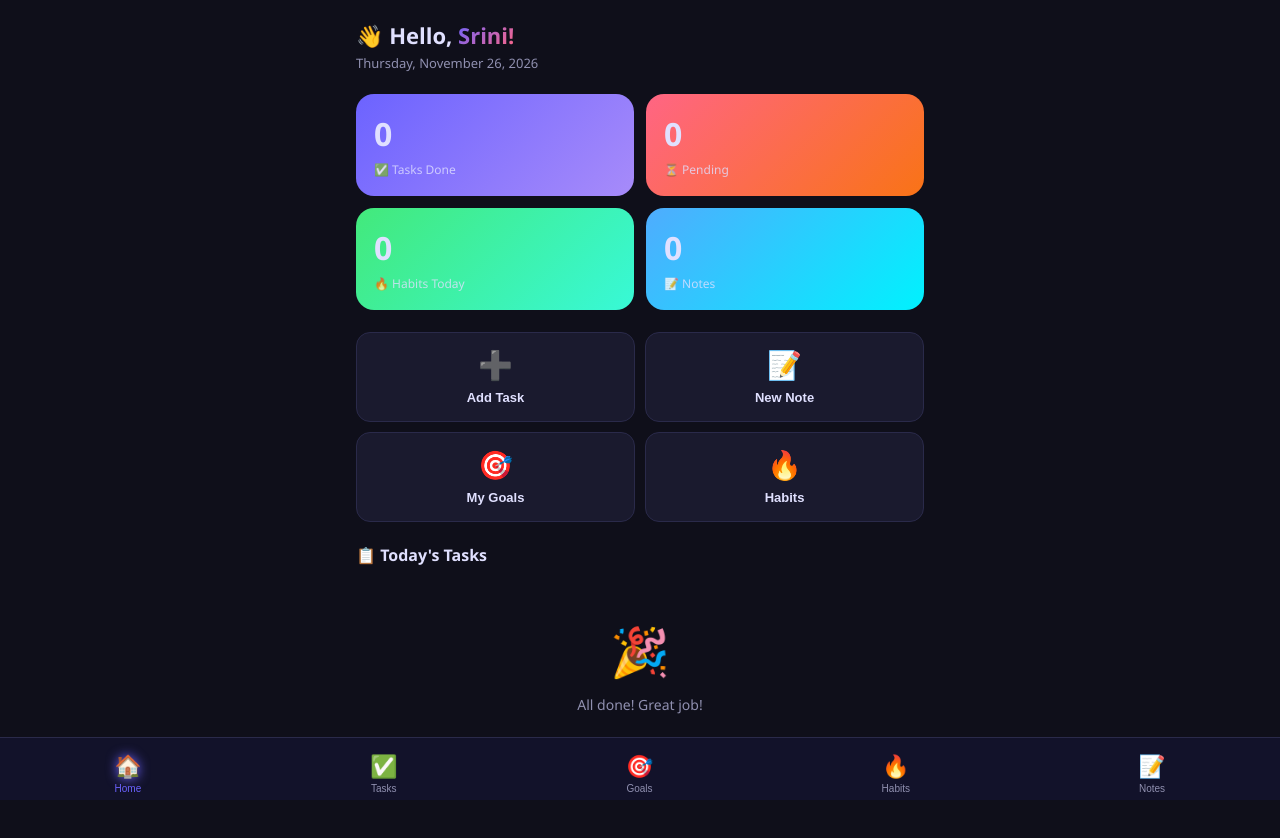
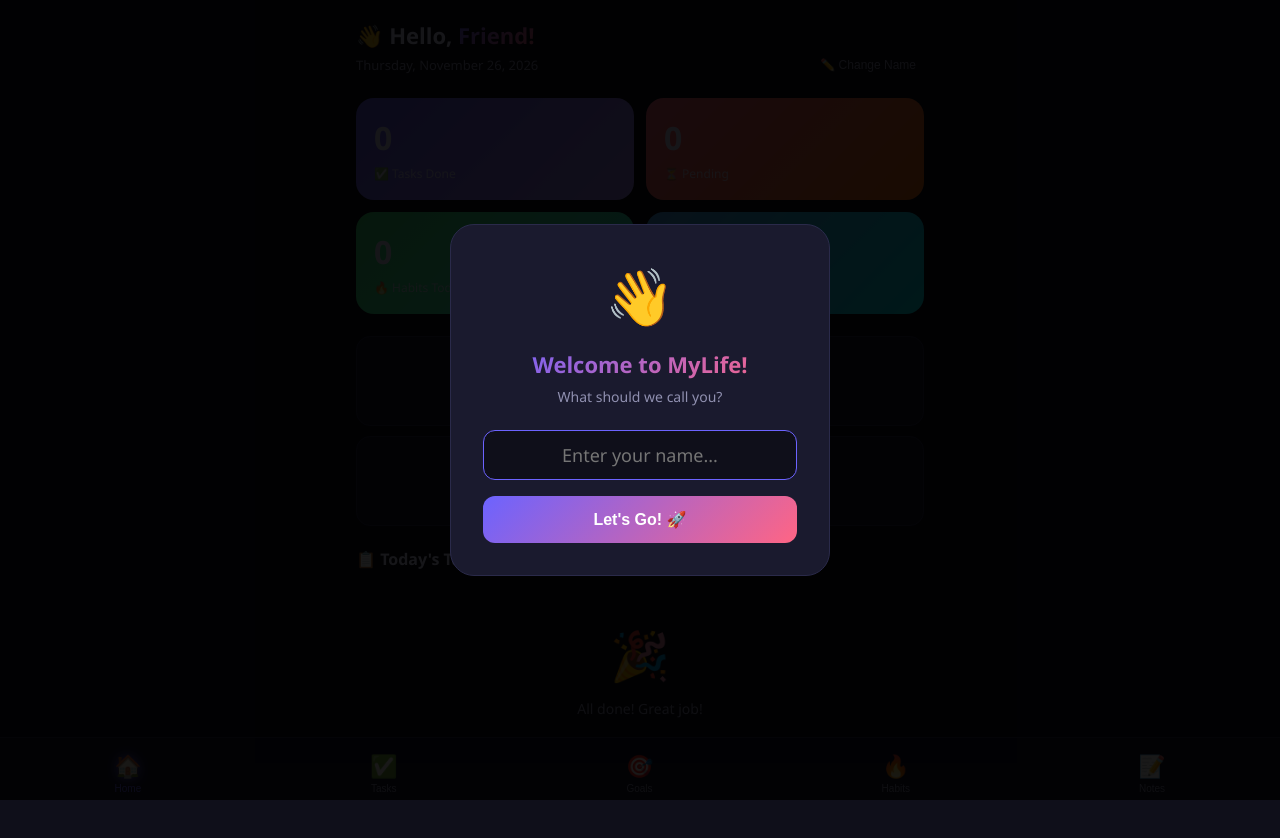
Before and after one commit to srinivasan-periyasamy/mylife-app, a plain HTML site: page index.html in a window 1280 px wide. Drawn offline with Linux system fonts and the light colour scheme.

Commit message:
Refactor CSS for improved formatting and structure

```diff
--- a/index.html
+++ b/index.html
@@ -63,7 +63,7 @@
 
   /* HOME */
   .home-greeting { font-size: 22px; font-weight: 800; margin-bottom: 4px; }
-  .home-date { color: var(--sub); font-size: 13px; margin-bottom: 22px; }
+  .home-date { color: var(--sub); font-size: 13px; }
   .stats-grid { display: grid; grid-template-columns: 1fr 1fr; gap: 12px; margin-bottom: 22px; }
   .stat-card { border-radius: var(--radius); padding: 18px; display: flex; flex-direction: column; gap: 6px; }
   .stat-card .num { font-size: 32px; font-weight: 900; }
@@ -105,8 +105,7 @@
   .task-add-form .row select { flex: 1; }
 
   /* GOALS */
-  .goal-card { background: var(--card); border-radius: var(--radius); padding: 18px; margin-bottom: 14px;
-    border: 1.5px solid #2a2a4a; }
+  .goal-card { background: var(--card); border-radius: var(--radius); padding: 18px; margin-bottom: 14px; border: 1.5px solid #2a2a4a; }
   .goal-header { display: flex; justify-content: space-between; align-items: flex-start; margin-bottom: 10px; }
   .goal-title { font-size: 17px; font-weight: 700; }
   .goal-cat { font-size: 11px; padding: 3px 10px; border-radius: 20px; font-weight: 700; }
@@ -117,7 +116,6 @@
   .progress-bar { height: 8px; background: #2a2a4a; border-radius: 10px; overflow: hidden; margin: 10px 0; }
   .progress-fill { height: 100%; border-radius: 10px; transition: width .5s; }
   .goal-footer { display: flex; justify-content: space-between; align-items: center; font-size: 12px; color: var(--sub); }
-  .goal-actions { display: flex; gap: 8px; }
   .goal-form { background: var(--card); border-radius: var(--radius); padding: 18px; margin-bottom: 16px; border: 1.5px solid #2a2a4a; }
   .goal-form .row { display: flex; gap: 10px; margin-top: 10px; }
   .goal-form .row > * { flex: 1; }
@@ -126,8 +124,7 @@
   .progress-input span { min-width: 40px; text-align: right; font-weight: 700; color: var(--c1); }
 
   /* HABITS */
-  .habit-card { background: var(--card); border-radius: var(--radius); padding: 16px; margin-bottom: 12px;
-    border: 1.5px solid #2a2a4a; }
+  .habit-card { background: var(--card); border-radius: var(--radius); padding: 16px; margin-bottom: 12px; border: 1.5px solid #2a2a4a; }
   .habit-header { display: flex; align-items: center; gap: 12px; margin-bottom: 12px; }
   .habit-icon { font-size: 28px; }
   .habit-info { flex: 1; }
@@ -152,8 +149,7 @@
   /* NOTES */
   .notes-grid { display: grid; grid-template-columns: 1fr 1fr; gap: 12px; }
   .note-card { border-radius: var(--radius); padding: 16px; cursor: pointer; transition: all .2s;
-    min-height: 120px; display: flex; flex-direction: column; justify-content: space-between;
-    border: 1.5px solid transparent; }
+    min-height: 120px; display: flex; flex-direction: column; justify-content: space-between; border: 1.5px solid transparent; }
   .note-card:active { transform: scale(.97); }
   .note-card h4 { font-size: 14px; font-weight: 700; margin-bottom: 8px; }
   .note-card p { font-size: 12px; opacity: .8; flex: 1; overflow: hidden;
@@ -194,6 +190,24 @@
     padding: 10px 16px; font-weight: 700; font-size: 13px; cursor: pointer; white-space: nowrap; }
   #installBanner { display: none; }
 
+  /* NAME MODAL */
+  .name-modal { position: fixed; inset: 0; background: rgba(0,0,0,0.9); z-index: 999;
+    display: flex; align-items: center; justify-content: center; padding: 20px; }
+  .name-modal-box { background: #1a1a2e; border-radius: 24px; padding: 32px; width: 100%;
+    max-width: 380px; border: 1.5px solid #2a2a4a; text-align: center; }
+  .name-modal-box .modal-icon { font-size: 56px; margin-bottom: 16px; }
+  .name-modal-box h2 { font-size: 22px; font-weight: 800; margin-bottom: 8px;
+    background: linear-gradient(135deg, #6C63FF, #FF6584); -webkit-background-clip: text; -webkit-text-fill-color: transparent; }
+  .name-modal-box p { color: #9090b0; font-size: 14px; margin-bottom: 24px; }
+  .name-modal-box input { text-align: center; font-size: 18px; margin-bottom: 16px; }
+  .name-modal-btn { width: 100%; background: linear-gradient(135deg, #6C63FF, #FF6584);
+    border: none; border-radius: 12px; padding: 14px; font-size: 16px;
+    font-weight: 700; color: #fff; cursor: pointer; transition: all .2s; }
+  .name-modal-btn:active { transform: scale(.97); }
+  .change-name-btn { background: none; border: none; color: var(--sub); font-size: 12px;
+    cursor: pointer; padding: 4px 8px; }
+  .change-name-btn:hover { color: var(--text); }
+
   ::-webkit-scrollbar { width: 4px; }
   ::-webkit-scrollbar-track { background: transparent; }
   ::-webkit-scrollbar-thumb { background: #2a2a4a; border-radius: 4px; }
@@ -204,6 +218,17 @@
 </style>
 </head>
 <body>
+
+<!-- NAME SETUP MODAL -->
+<div class="name-modal" id="nameModal">
+  <div class="name-modal-box">
+    <div class="modal-icon">👋</div>
+    <h2>Welcome to MyLife!</h2>
+    <p>What should we call you?</p>
+    <input type="text" id="nameInput" placeholder="Enter your name..." maxlength="20" />
+    <button class="name-modal-btn" onclick="saveName()">Let's Go! 🚀</button>
+  </div>
+</div>
 
 <!-- INSTALL BANNER -->
 <div id="installBanner" class="install-banner" style="margin:16px;border-radius:18px;">
@@ -217,8 +242,11 @@
 <!-- HOME PAGE -->
 <div id="page-home" class="page active">
   <div class="page-header">
-    <div class="home-greeting">👋 Hello, <span class="gradient-text">Srini!</span></div>
-    <div class="home-date" id="homeDate"></div>
+    <div class="home-greeting">👋 Hello, <span class="gradient-text" id="userName">Friend!</span></div>
+    <div style="display:flex;justify-content:space-between;align-items:center;margin-bottom:22px;">
+      <div class="home-date" id="homeDate"></div>
+      <button class="change-name-btn" onclick="changeName()">✏️ Change Name</button>
+    </div>
   </div>
   <div class="stats-grid">
     <div class="stat-card s1"><div class="num" id="statTasks">0</div><div class="lbl">✅ Tasks Done</div></div>
@@ -377,6 +405,40 @@ let goals  = DB.get('goals');
 let habits = DB.get('habits');
 let notes  = DB.get('notes');
 const save = () => { DB.set('tasks',tasks); DB.set('goals',goals); DB.set('habits',habits); DB.set('notes',notes); };
+
+// NAME SETUP
+function saveName() {
+  const name = document.getElementById('nameInput').value.trim();
+  if(!name) {
+    document.getElementById('nameInput').style.borderColor='#ff4466';
+    return;
+  }
+  localStorage.setItem('mylife_username', name);
+  document.getElementById('userName').textContent = name + '!';
+  document.getElementById('nameModal').style.display = 'none';
+}
+
+function changeName() {
+  const current = localStorage.getItem('mylife_username') || '';
+  document.getElementById('nameInput').value = current;
+  document.getElementById('nameModal').style.display = 'flex';
+  setTimeout(() => document.getElementById('nameInput').focus(), 300);
+}
+
+function loadName() {
+  const name = localStorage.getItem('mylife_username');
+  if(name) {
+    document.getElementById('userName').textContent = name + '!';
+    document.getElementById('nameModal').style.display = 'none';
+  } else {
+    document.getElementById('nameModal').style.display = 'flex';
+    setTimeout(() => document.getElementById('nameInput').focus(), 300);
+  }
+}
+
+document.getElementById('nameInput').addEventListener('keypress', function(e) {
+  if(e.key === 'Enter') saveName();
+});
 
 // NAVIGATION
 let currentPage = 'home';
@@ -635,7 +697,9 @@ window.addEventListener('beforeinstallprompt',e=>{
   document.getElementById('installBanner').style.display='flex';
 });
 function installApp(){
-  if(deferredPrompt){deferredPrompt.prompt();deferredPrompt.userChoice.then(()=>{deferredPrompt=null;document.getElementById('installBanner').style.display='none';});}
+  if(deferredPrompt){deferredPrompt.prompt();deferredPrompt.userChoice.then(()=>{
+    deferredPrompt=null;document.getElementById('installBanner').style.display='none';
+  });}
 }
 window.addEventListener('appinstalled',()=>{document.getElementById('installBanner').style.display='none';});
 
@@ -649,6 +713,7 @@ if('serviceWorker' in navigator){
 }
 
 // INIT
+loadName();
 updateHome();
 document.getElementById('fabBtn').style.display='none';
 </script>
```
